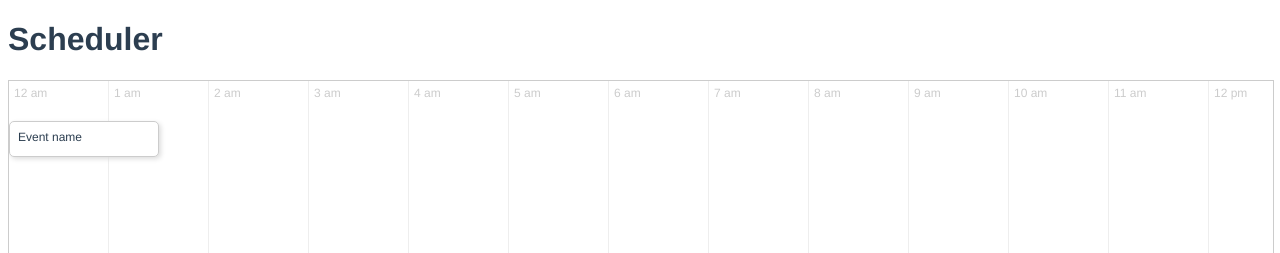
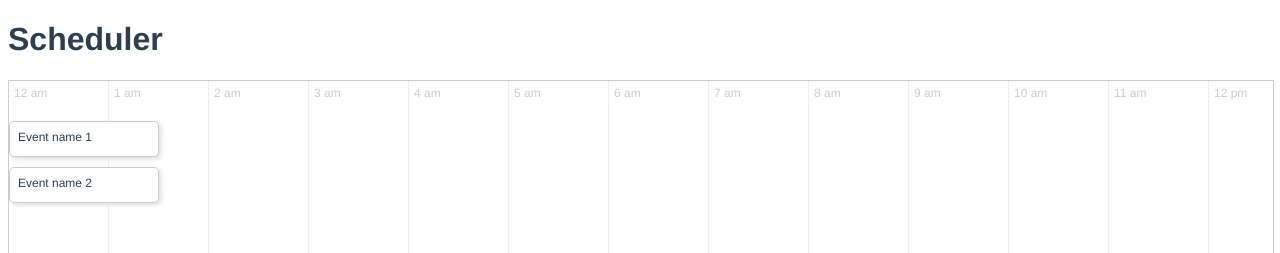
Before and after one commit to craigdanj/vue-day-schedule, a Vue app: page / in a window 1280 px wide. Shown: the top 253 px of the page. Built offline with nearby package versions, Linux system fonts and the light colour scheme.

Commit message:
eventwidth property added

```diff
--- a/src/components/Scheduler.vue
+++ b/src/components/Scheduler.vue
@@ -33,11 +33,16 @@
       <div class="events">
         <div class="event-row">
           <div class="event">
-            Event name
+            Event name 1
+          </div>
+        </div>
+
+        <div class="event-row">
+          <div class="event">
+            Event name 2
           </div>
         </div>
       </div>
-
     </div>
   </div>
 </template>
@@ -48,6 +53,8 @@ import { Component, Prop, Vue } from "vue-property-decorator";
 @Component
 export default class Scheduler extends Vue {
   // @Prop() private msg!: string;
+
+  private eventWidth = 150;
 
   mounted() {
     // console.log('mounted');
@@ -86,6 +93,10 @@ export default class Scheduler extends Vue {
   top: 40px;
 }
 
+.scheduler-container .events .event-row {
+  margin-bottom: 10px;
+}
+
 .scheduler-container .events .event {
   width: 150px;
   height: 36px;
```
